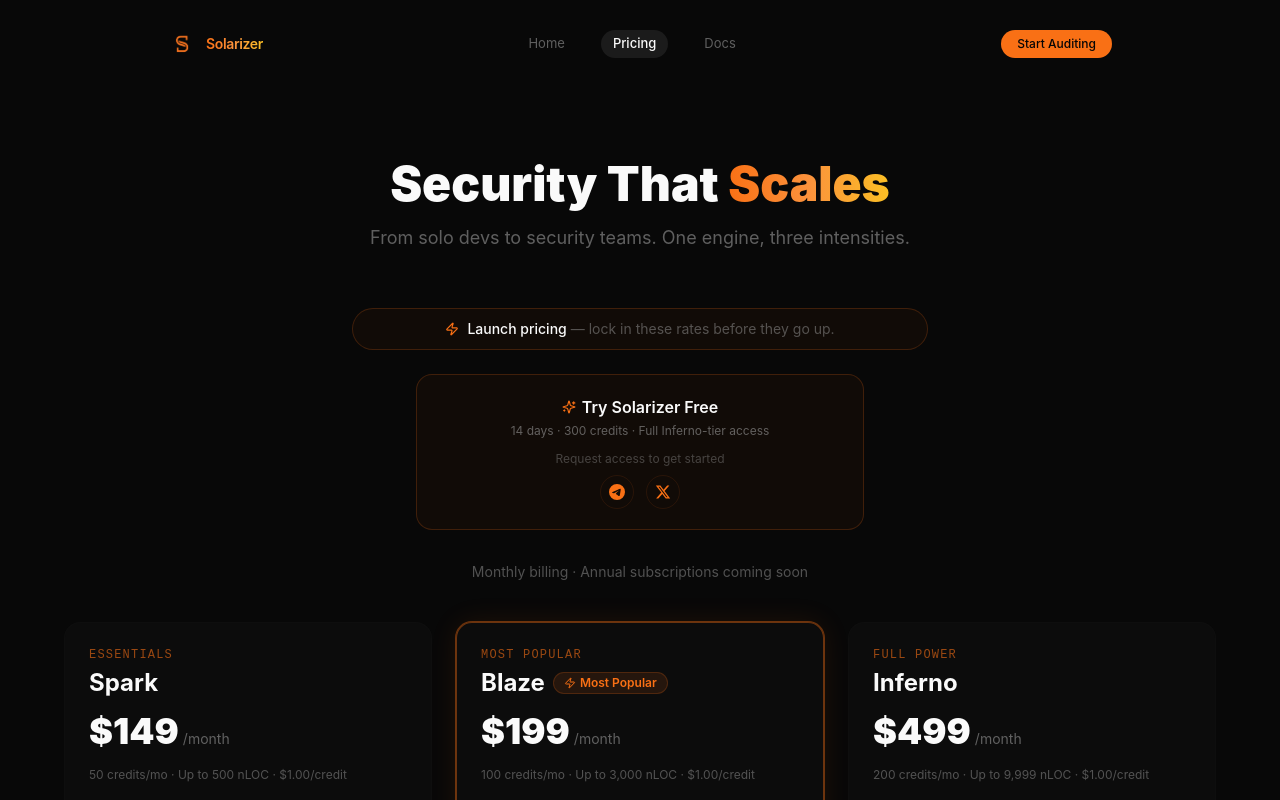
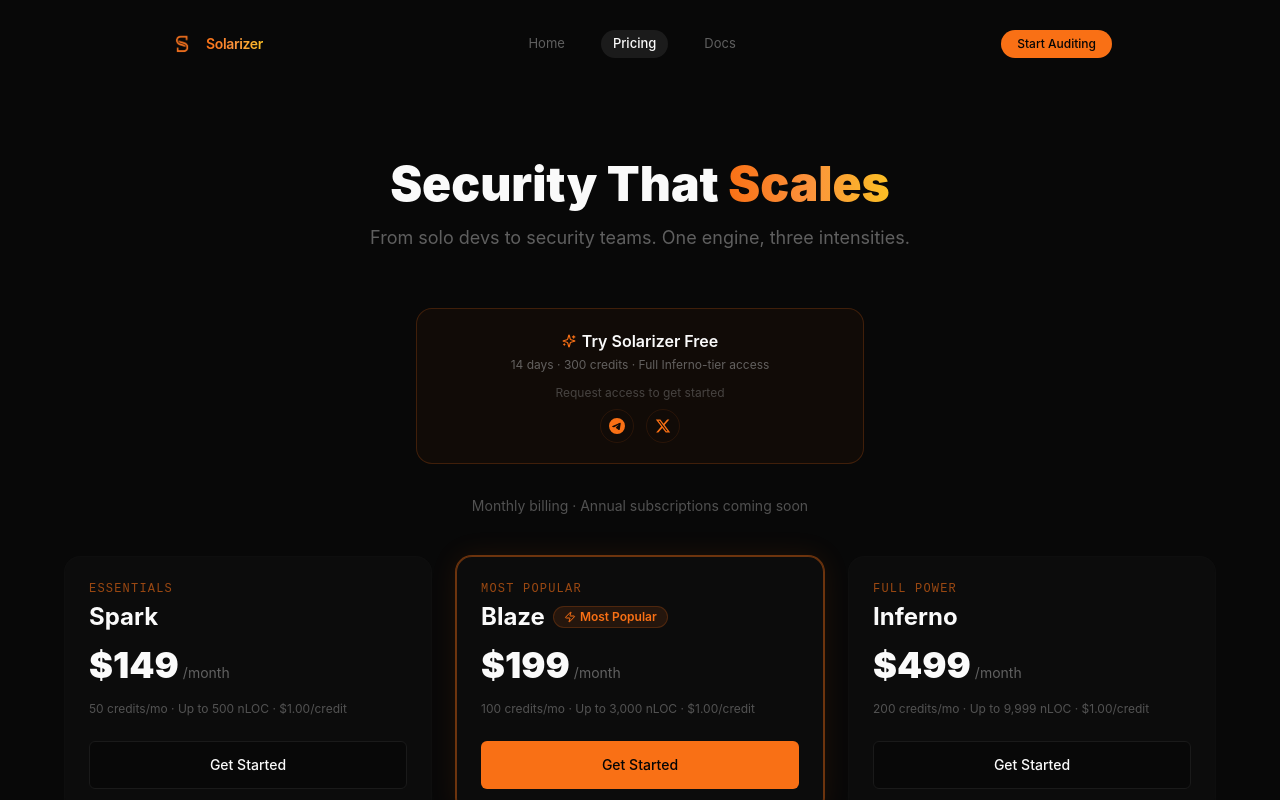
Before and after one commit to solarizer-ai/solarizer-app, a React (Vite) app: page /pricing in a window 1280 px wide. Shown: the top 800 px of the page. Built offline with nearby package versions, Linux system fonts and the light colour scheme; the HTML template or start-up script is replaced by a standard one; a web font is replaced by a local one.

Commit message:
Preceding changes

```diff
--- a/src/pages/Pricing.tsx
+++ b/src/pages/Pricing.tsx
@@ -362,19 +362,6 @@ const Pricing = () => {
           </p>
         </section>
 
-        {/* ── Launch banner ── */}
-        <div
-          className="flex items-center justify-center gap-2 mx-auto max-w-xl mb-6 px-5 py-2.5 rounded-full border border-primary/20 bg-primary/[0.04] animate-in fade-in slide-in-from-bottom-4 duration-600"
-          style={{ animationDelay: "200ms" }}
-        >
-          <Zap className="h-3.5 w-3.5 text-primary shrink-0" />
-          <p className="text-sm font-medium">
-            Launch pricing
-            <span className="text-muted-foreground/50 font-normal">
-              {" "}— lock in these rates before they go up.
-            </span>
-          </p>
-        </div>
 
         {/* ── Trial banner ── */}
         {(!subscription || subscription.plan === 'trial') && (
```
